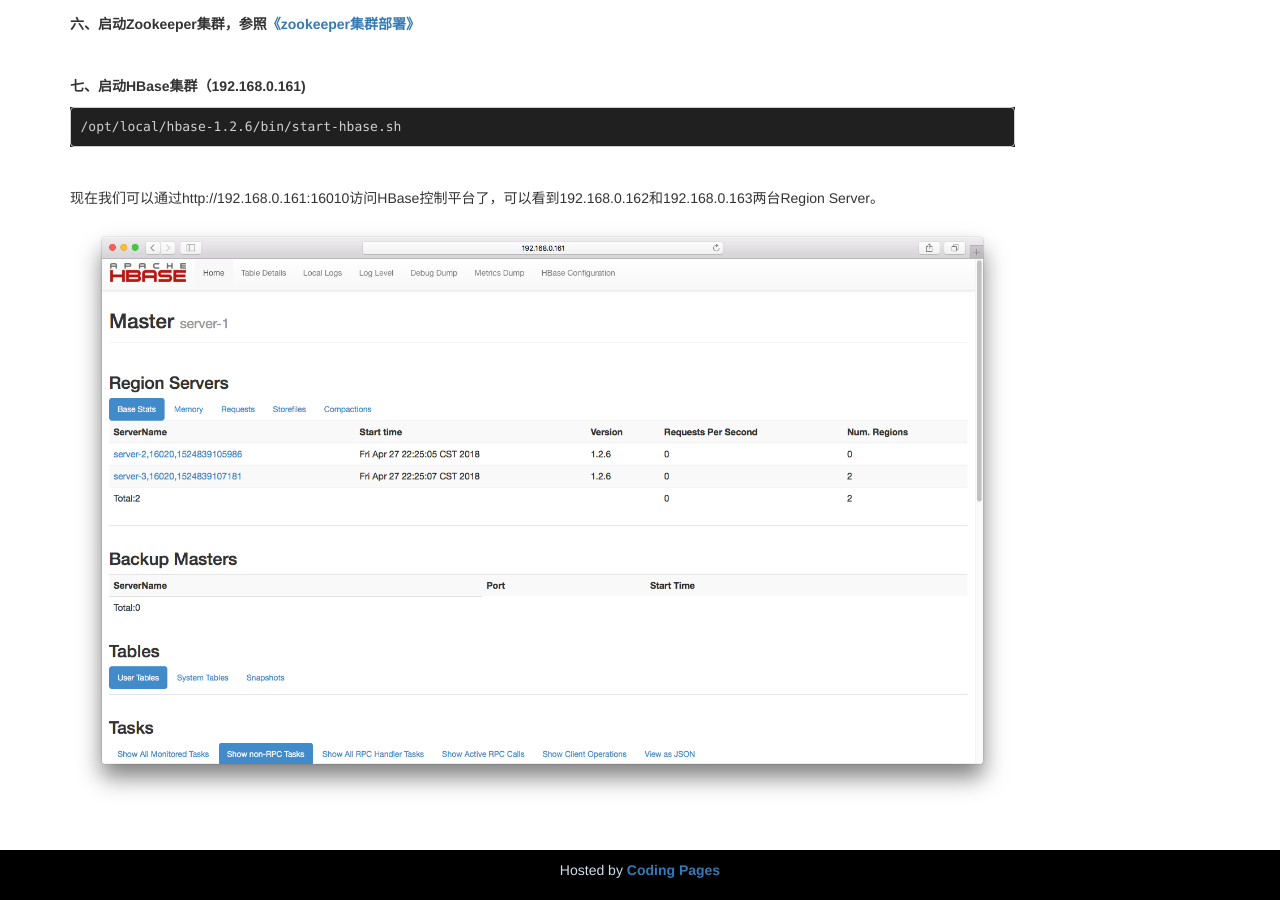
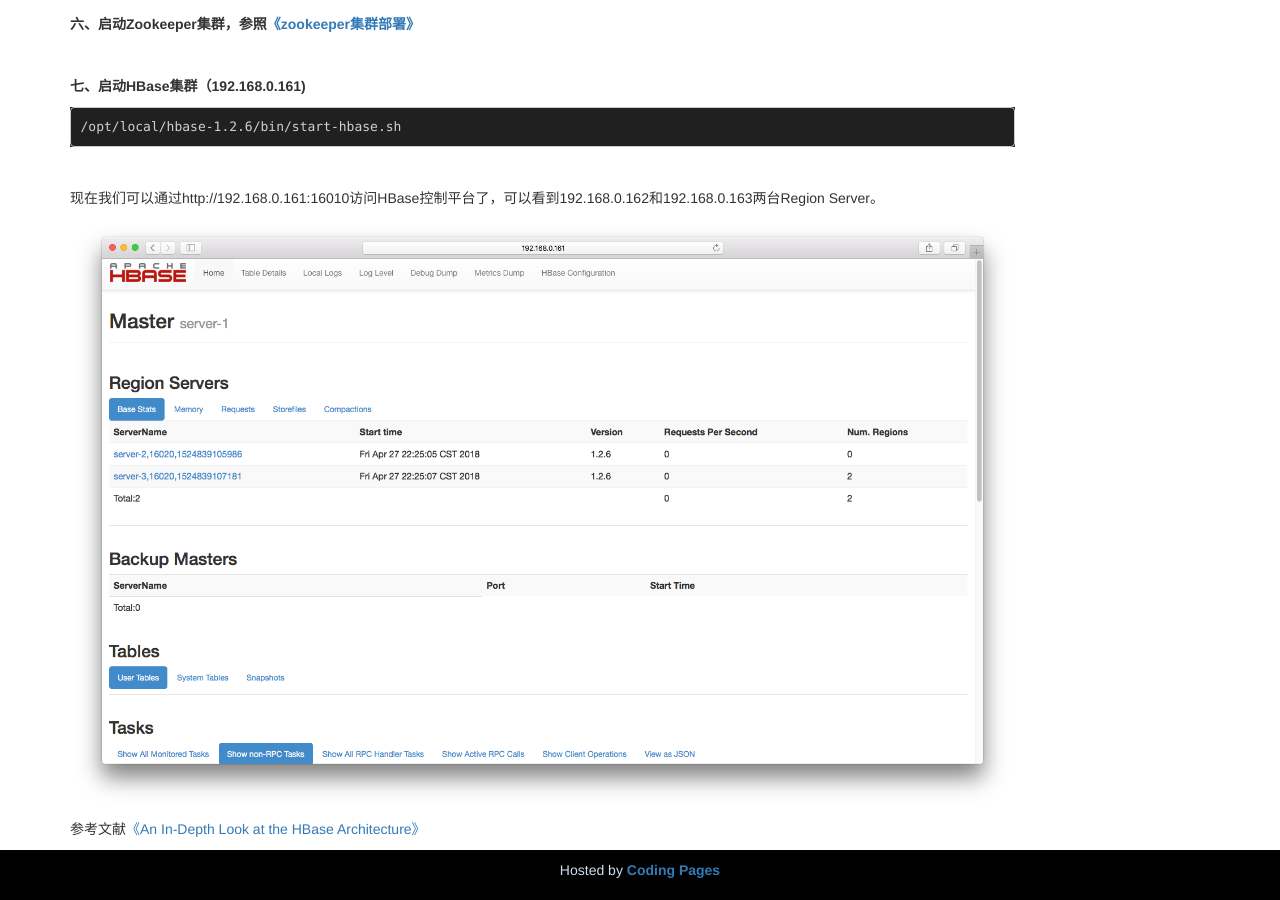
Before and after one commit to OuYangLiang/ouyangliang.github.io, a Jekyll site: the page built from _posts/2018-04-26-HBase简介.markdown, in a window 1280 px wide and 900 px high, scrolled down 12979 px. Built offline with Jekyll 4.4.1, drawn with Linux system fonts in a browser that asks for light colours.

Commit message:
Add a link to the reference.

```diff
--- a/_posts/2018-04-26-HBase简介.markdown
+++ b/_posts/2018-04-26-HBase简介.markdown
@@ -389,3 +389,5 @@
 现在我们可以通过http://192.168.0.161:16010访问HBase控制平台了，可以看到192.168.0.162和192.168.0.163两台Region Server。
 
 ![hbase web]({{site.baseurl}}/pic/hadoop/11.png)
+
+参考文献[《An In-Depth Look at the HBase Architecture》](https://mapr.com/blog/in-depth-look-hbase-architecture/#.VdMxvWSqqko)
```
